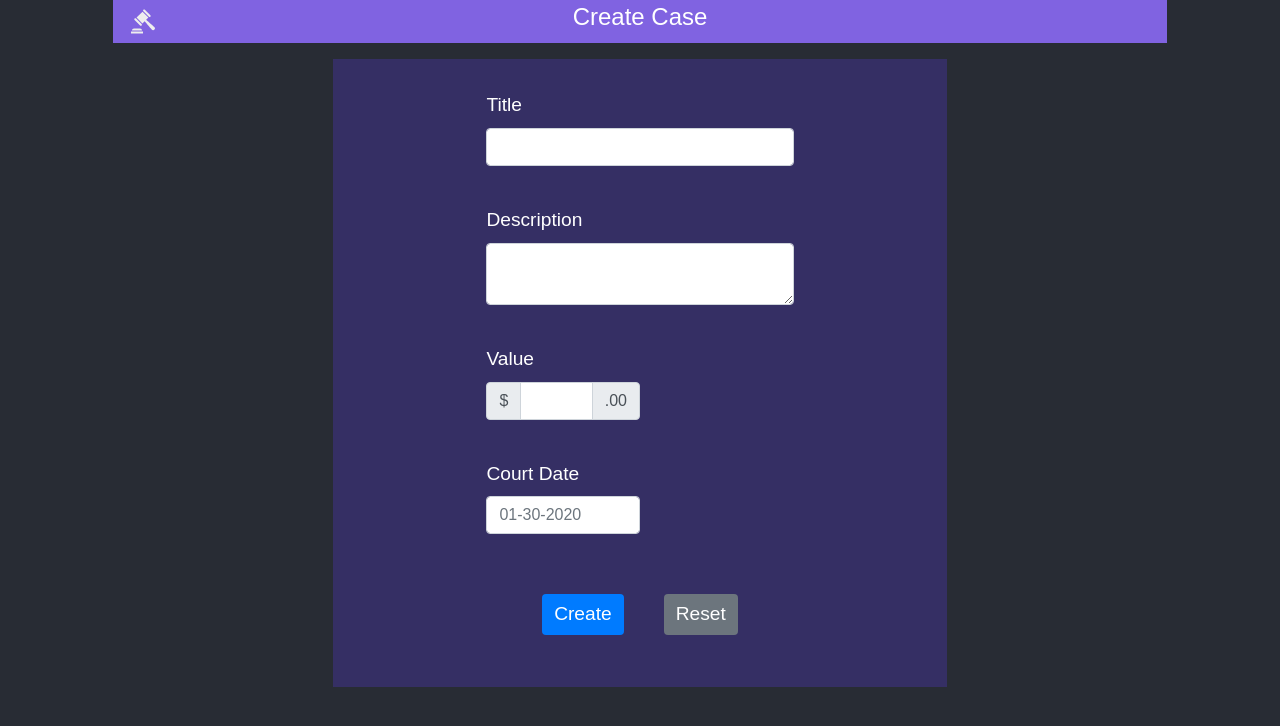
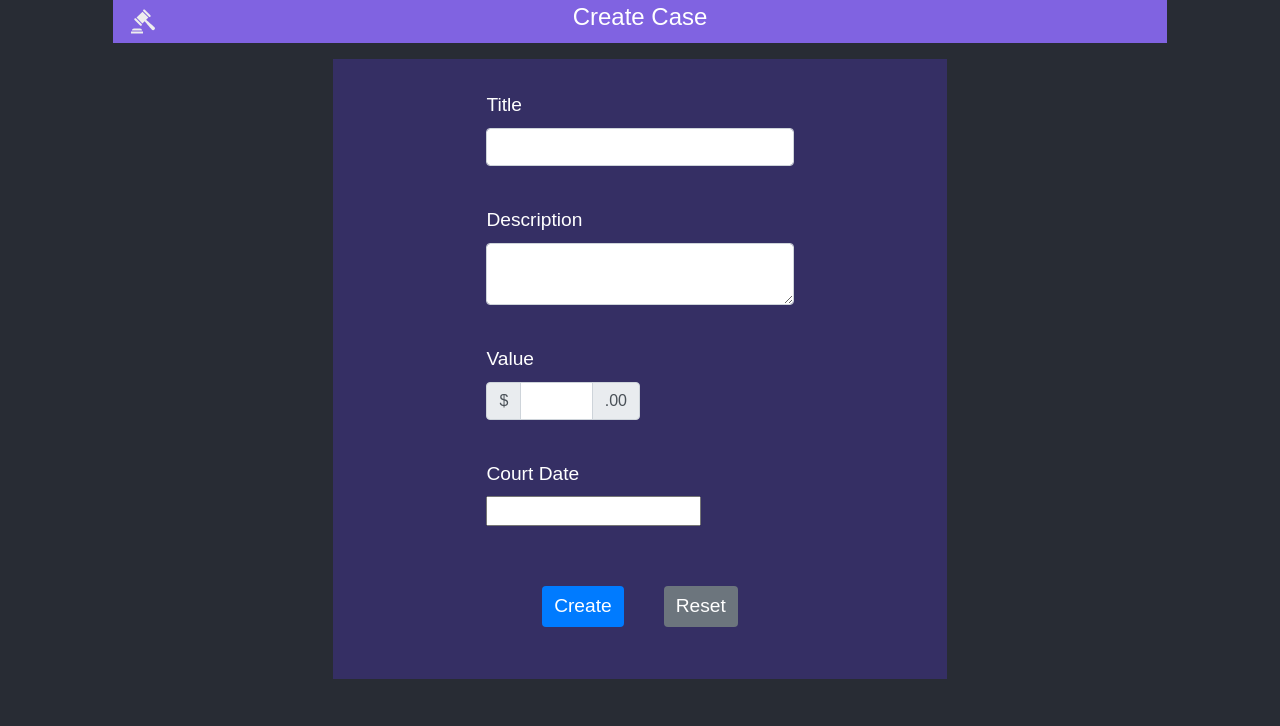
Before and after one commit to paulofernando/crm-client, a React (Create React App) app: page /case/create in a window 1280 px wide. Shown: the top 726 px of the page. Built offline with nearby package versions, Linux system fonts and the light colour scheme.

Commit message:
Add DatePicker to create court case form

```diff
--- a/package.json
+++ b/package.json
@@ -23,6 +23,7 @@
     "react-apollo": "^3.1.3",
     "react-bootstrap": "^1.0.0-beta.17",
     "react-bootstrap-typeahead": "^4.0.0",
+    "react-datepicker": "^2.13.0",
     "react-dom": "^16.13.0",
     "react-moment": "^0.9.7",
     "react-number-format": "^4.4.1",
--- a/src/pages/case/court-case-form.jsx
+++ b/src/pages/case/court-case-form.jsx
@@ -7,7 +7,9 @@ import {
 import { Formik } from "formik";
 import gql from "graphql-tag";
 import { Mutation } from "@apollo/react-components";
+import DatePicker from "react-datepicker";
 import '../../App.css';
+import "react-datepicker/dist/react-datepicker.css";
 
 import { CONTAINER, FORM, BUTTON } from "../../components/style";
 import Header from "../../components/header";
@@ -47,9 +49,16 @@ class CreateCourtCaseForm extends React.Component {
     super(props)
     this.state = {
       alert: "",
-      type: ""
+      type: "",
+      courtDate: ""
     };
   }
+
+  handleDateChange = courtDate => {
+    this.setState({
+      courtDate: courtDate
+    });
+  };
 
   render() {
     return (
@@ -80,7 +89,7 @@ class CreateCourtCaseForm extends React.Component {
                         title: values.title,
                         description: values.description,
                         value: parseFloat(values.value),
-                        courtDate: values.courtDate
+                        courtDate: this.state.courtDate
                       }
                     })
                       .then(res => {
@@ -167,20 +176,13 @@ class CreateCourtCaseForm extends React.Component {
                         </Form.Group>
                         <Form.Group style={{ width: '50%' }} controlId="formCourtDate">
                           <Form.Label>Court Date</Form.Label>
-                          <Form.Control
-                            type="text"
+                          <DatePicker
                             name="courtDate"
-                            placeholder="01-30-2020"
-                            onChange={handleChange}
                             onBlur={handleBlur}
-                            value={values.courtDate}
-                            className={
-                              touched.courtDate && errors.courtDate ? "error" : null
-                            }
+                            selected={this.state.courtDate}
+                            onChange={this.handleDateChange}
+                            onBlur={handleBlur}
                           />
-                          {touched.courtDate && errors.courtDate ? (
-                            <div className="error-message">{errors.courtDate}</div>
-                          ) : null}
                         </Form.Group>
 
                         <div className="formButtonContainer">
--- a/src/validation/index.js
+++ b/src/validation/index.js
@@ -42,5 +42,4 @@ export const validCourtCaseSchema = yup.object().shape({
         .required(fieldRequired),
     courtDate: yup
         .date()
-        .required(fieldRequired),
 })
```
Also changed, not shown: 1 other file (tests, documents, lock files or other folders).
